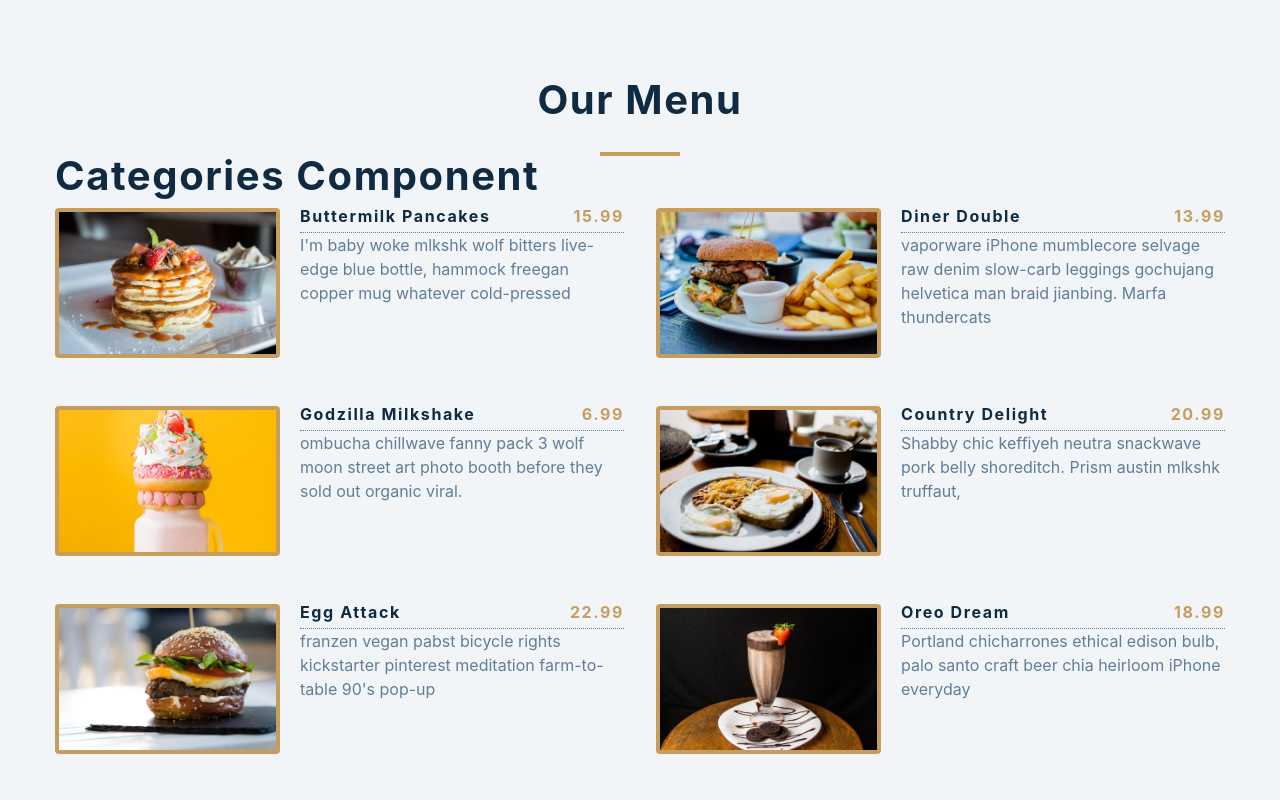
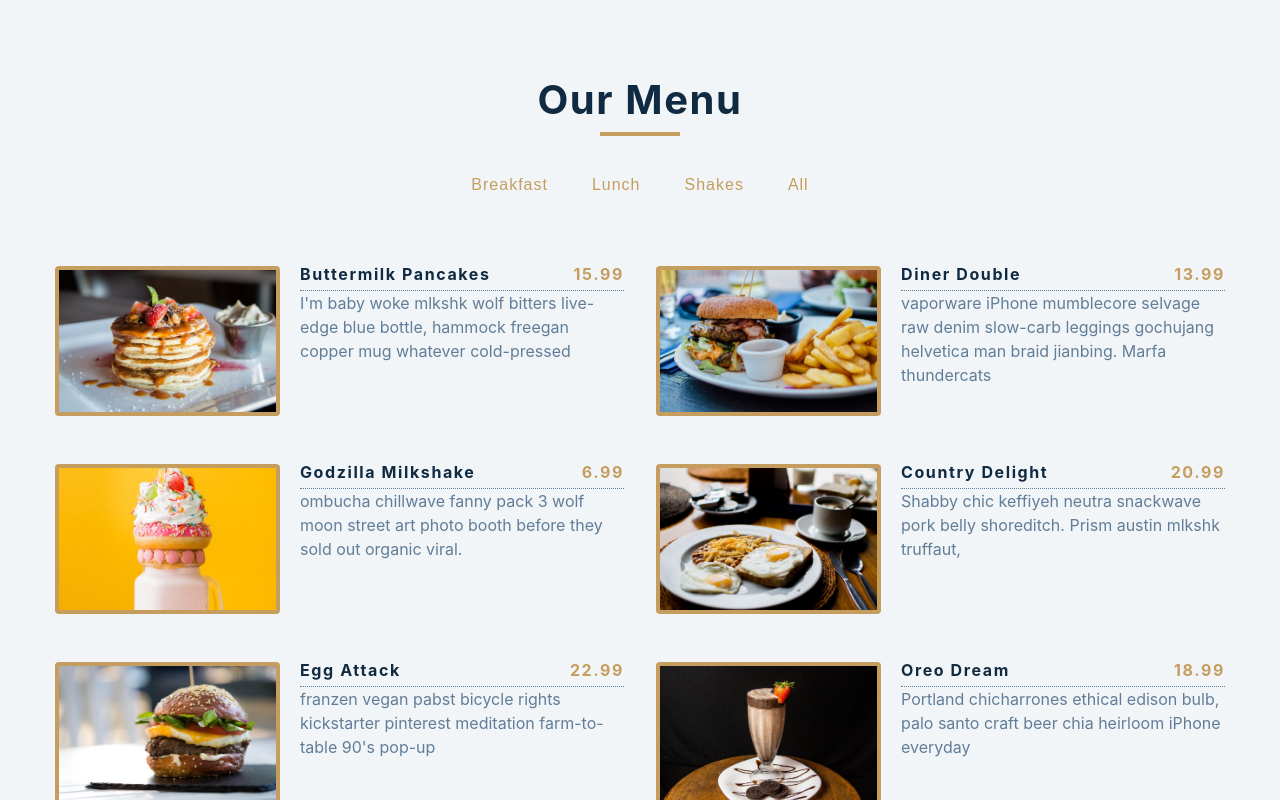
Before and after one commit to hasetW/React-Projects, a React (Create React App) app in the folder menu/: page / in a window 1280 px wide. Shown: the top 800 px of the page. Built offline with nearby package versions, Linux system fonts and the light colour scheme.

Commit message:
final commit

```diff
--- a/menu/src/App.js
+++ b/menu/src/App.js
@@ -4,27 +4,30 @@ import Categories from './categories';
 import items from './data';
 
 function App() {
-  const [menuItems,setmenuItem]=useState(items);
-  const [categories,setCatagories]=useState([]);
+  const [menuItems, setMenuItems] = useState(items);
+  const [categories, setCategories] = useState([]); // fixed spelling
 
-  const filtermenu=(category)=>{
-    const newmenu= items.filter((items)=>items.category ===category)
-    setmenuItem(newmenu);
-  }
-  return(
-  <main>
-    <section className='menu section'>
-      <div className='title'>
-        <h2>our menu</h2>
-      </div>
-      <div className='underline'></div>
-      <Categories/>
-      <Menu items={menuItems}/>
+  const filterMenu = (category) => {
+    if (category === 'all') {
+      setMenuItems(items);
+      return;
+    }
+    const newMenu = items.filter((item) => item.category === category);
+    setMenuItems(newMenu);
+  };
 
-    </section>
+  return (
+    <main>
+      <section className='menu section'>
+        <div className='title'>
+          <h2>our menu</h2>
+          <div className='underline'></div>
+        </div>
+        <Categories filterMenu={filterMenu} />
+        <Menu items={menuItems} />
+      </section>
+    </main>
+  );
+}
 
-  </main>
-  )
-
-}
 export default App;
--- a/menu/src/categories.js
+++ b/menu/src/categories.js
@@ -1,7 +1,34 @@
 import React from 'react';
 
-const Categories = (category) => {
-  return <h2>categories component</h2>;
+const Categories = ({ filterMenu }) => {
+  return (
+    <div className='btn-container'>
+      <button
+        className='filter-btn'
+        onClick={() => filterMenu('breakfast')}
+      >
+        breakfast
+      </button>
+      <button
+        className='filter-btn'
+        onClick={() => filterMenu('lunch')}
+      >
+        lunch
+      </button>
+      <button
+        className='filter-btn'
+        onClick={() => filterMenu('shakes')}
+      >
+        shakes
+      </button>
+      <button
+        className='filter-btn'
+        onClick={() => filterMenu('all')}
+      >
+        all
+      </button>
+    </div>
+  );
 };
 
-export default Categories
+export default Categories;
```
